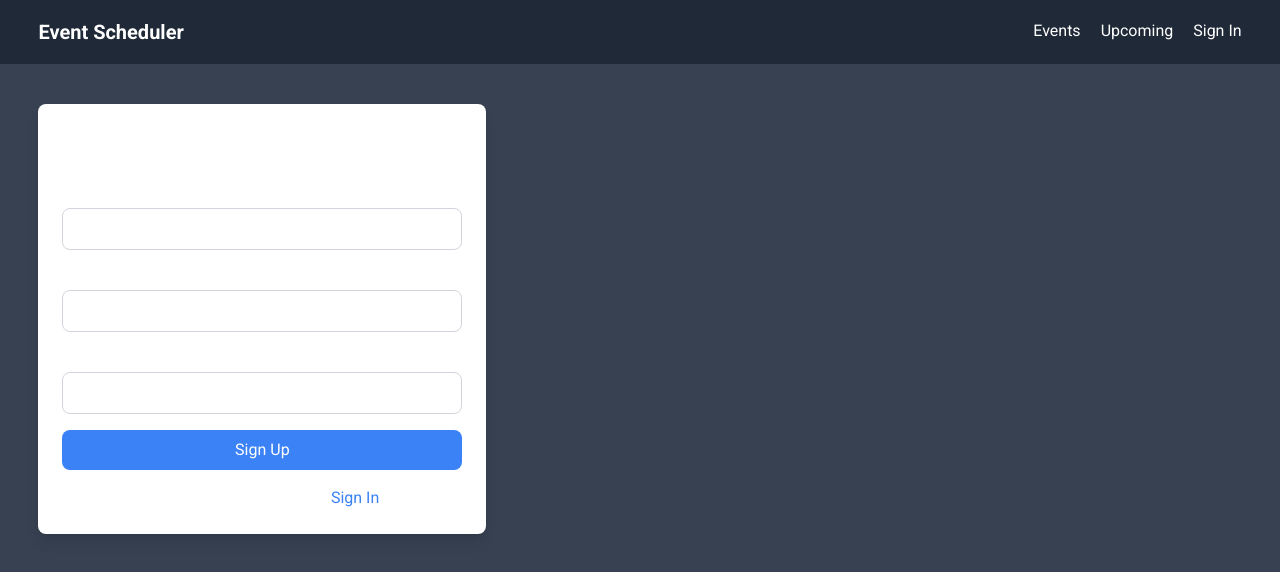
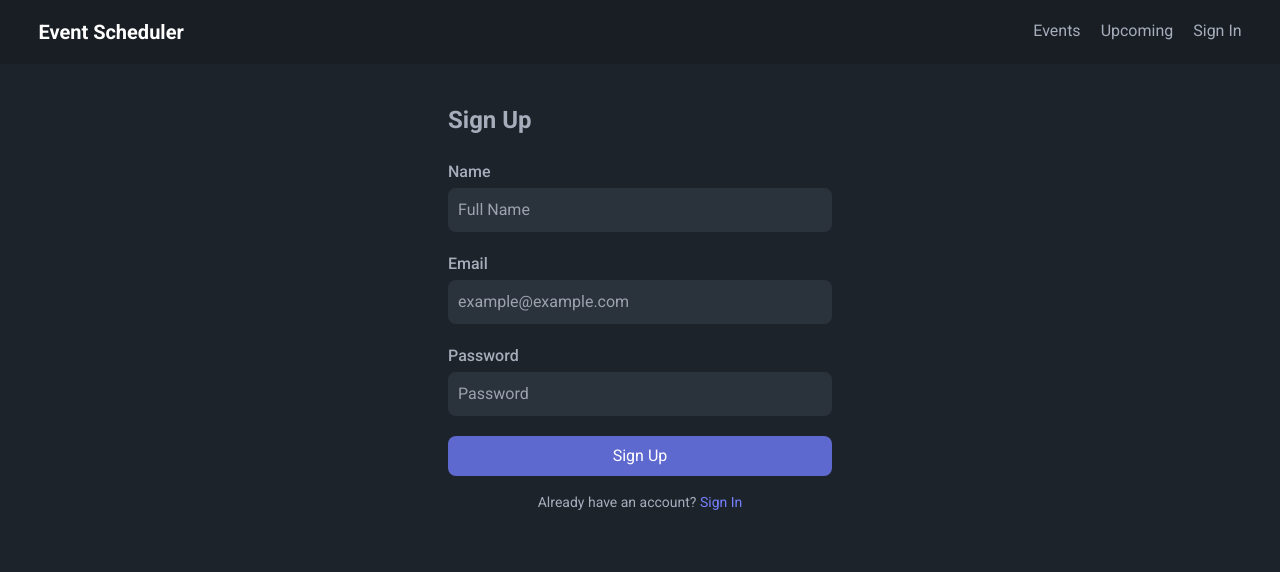
Before and after one commit to twanakhudhur/eventscheduler, a React (Vite) app: page /signup in a window 1280 px wide. Shown: the top 572 px of the page. Built offline with nearby package versions, Linux system fonts and the light colour scheme.

Commit message:
Sign Up and Sign In

```diff
--- a/src/Pages/SignInPage.jsx
+++ b/src/Pages/SignInPage.jsx
@@ -1,88 +1,138 @@
-import { useState } from 'react';
-import { Link, Navigate, useNavigate } from 'react-router-dom';
-import { useAuth } from '../context/AuthContext';
+import { useState } from "react";
+import { Link, Navigate, useNavigate } from "react-router-dom";
+import { useAuth } from "../context/AuthContext";
+import HTTP from "../lib/HTTP";
 
 const SignInPage = () => {
-  const { token } = useAuth();
+  const { token, handleLogin } = useAuth();
+  const navigate = useNavigate();
 
   if (token) {
     return <Navigate to="/" />;
   }
-  const [email, setEmail] = useState('');
-  const [password, setPassword] = useState('');
-  const [error, setError] = useState(null);
-  const navigate = useNavigate();
+
+  const [formValues, setFormValues] = useState({ email: "", password: "" });
+  const [errors, setErrors] = useState({});
+  const [loading, setLoading] = useState(false);
+
+  const handleChange = (e) => {
+    const { name, value } = e.target;
+    setFormValues((prevValues) => ({
+      ...prevValues,
+      [name]: value,
+    }));
+  };
+
+  const validateForm = () => {
+    const newErrors = {};
+    if (!formValues.email.trim()) newErrors.email = "Email is required.";
+    else {
+      const emailPattern = /^[a-zA-Z0-9._-]+@[a-zA-Z0-9.-]+\.[a-zA-Z]{2,6}$/;
+      if (!emailPattern.test(formValues.email)) {
+        newErrors.email = "Please enter a valid email address.";
+      }
+    }
+
+    if (!formValues.password.trim())
+      newErrors.password = "Password is required.";
+    else if (formValues.password.length < 8) {
+      newErrors.password = "Password must be at least 8 characters long.";
+    }
+
+    return newErrors;
+  };
 
   const handleSubmit = async (e) => {
     e.preventDefault();
 
-    // Reset any previous errors
-    setError(null);
+    const validationErrors = validateForm();
+    if (Object.keys(validationErrors).length > 0) {
+      setErrors(validationErrors);
+      return;
+    }
+
+    setLoading(true);
+    setErrors({});
 
     try {
-      const response = await fetch('/api/login', {
-        method: 'POST',
-        headers: {
-          'Content-Type': 'application/json',
-        },
-        body: JSON.stringify({ email, password }),
+      const data = await HTTP("/auth/login", {
+        method: "POST",
+        body: JSON.stringify(formValues),
       });
 
-      const data = await response.json();
-
-      if (!response.ok) {
-        throw new Error(data.message || 'Something went wrong');
+      if (data.error) {
+        throw new Error(data.error);
       }
 
+      handleLogin(data.token, data.user);
 
-      localStorage.setItem('apiToken', data.token);
-
-
-      navigate('/');
+      navigate("/");
     } catch (error) {
-      setError(error.message);
+      setErrors({ api: error.message });
+    } finally {
+      setLoading(false);
     }
   };
 
   return (
-    <div>
-      <div className="bg-white p-6 rounded-lg shadow-lg w-full max-w-md">
-        <h2 className="text-2xl font-bold text-center mb-6">Sign In</h2>
-        {error && <p className="text-red-500 text-center mb-4">{error}</p>}
+    <div className="mx-auto max-w-96">
+      <h2 className="text-2xl font-bold mb-6">Sign In</h2>
 
-        <form onSubmit={handleSubmit} className="space-y-4">
-          <div>
-            <label htmlFor="email" className="block font-medium">Email</label>
+      {errors.api && (
+        <p className="text-red-500 text-xs text-center mb-4">{errors.api}</p>
+      )}
+
+      <form onSubmit={handleSubmit} className="space-y-5">
+        <div className="space-y-1">
+          <label htmlFor="email" className="block font-medium">
+            Email
+          </label>
           <input
             id="email"
-              type="email"
-              value={email}
-              onChange={(e) => setEmail(e.target.value)}
-              className="w-full p-2 border border-gray-300 rounded-lg"
-              required
+            name="email"
+            value={formValues.email}
+            onChange={handleChange}
+            className="w-full p-2.5 text-white rounded-lg bg-neutral outline-none focus:ring-2 focus:ring-neutral-content"
+            placeholder="example@example.com"
           />
+          {errors.email && (
+            <p className="text-red-500 text-xs">{errors.email}</p>
+          )}
         </div>
-          <div>
-            <label htmlFor="password" className="block font-medium">Password</label>
+
+        <div className="space-y-1">
+          <label htmlFor="password" className="block font-medium">
+            Password
+          </label>
           <input
             id="password"
+            name="password"
             type="password"
-              value={password}
-              onChange={(e) => setPassword(e.target.value)}
-              className="w-full p-2 border border-gray-300 rounded-lg"
-              required
+            value={formValues.password}
+            onChange={handleChange}
+            className="w-full p-2.5 text-white rounded-lg bg-neutral outline-none focus:ring-2 focus:ring-neutral-content"
+            placeholder="Password"
           />
+          {errors.password && (
+            <p className="text-red-500 text-xs">{errors.password}</p>
+          )}
         </div>
 
-          <button type="submit" className="w-full bg-blue-500 text-white py-2 rounded-lg">
-            Sign In
+        <button
+          type="submit"
+          className="w-full bg-primary text-white py-2 rounded-lg bg-opacity-75 hover:bg-opacity-100"
+          disabled={loading}
+        >
+          {loading ? "Signing In..." : "Sign In"}
         </button>
       </form>
 
-        <p className="text-center mt-4">
-          Don't have an account? <Link to="/signup" className="text-blue-500">Sign Up</Link>
+      <p className="text-center mt-4 text-sm">
+        Don't have an account?{" "}
+        <Link to="/signup" className="text-primary">
+          Sign Up
+        </Link>
       </p>
-      </div>
     </div>
   );
 };
--- a/src/Pages/SignUpPage.jsx
+++ b/src/Pages/SignUpPage.jsx
@@ -1,114 +1,163 @@
 import { useState } from "react";
 import { Link, Navigate, useNavigate } from "react-router-dom";
 import { useAuth } from "../context/AuthContext";
+import HTTP from "../lib/HTTP";
 
 const SignUpPage = () => {
   const { token } = useAuth();
+  const navigate = useNavigate();
 
   if (token) {
     return <Navigate to="/" />;
   }
-  const [email, setEmail] = useState("");
-  const [password, setPassword] = useState("");
-  const [name, setName] = useState("");
-  const [error, setError] = useState(null);
+
+  const [formValues, setFormValues] = useState({
+    name: "",
+    email: "",
+    password: "",
+  });
+
+  const [errors, setErrors] = useState({});
   const [loading, setLoading] = useState(false);
-  const navigate = useNavigate();
+
+  const handleChange = (e) => {
+    const { name, value } = e.target;
+    setFormValues((prevValues) => ({
+      ...prevValues,
+      [name]: value,
+    }));
+  };
+
+  const validateForm = () => {
+    const newErrors = {};
+    if (!formValues.name.trim()) newErrors.name = "Name is required.";
+    if (!formValues.email.trim()) newErrors.email = "Email is required.";
+    else {
+      const emailPattern = /^[a-zA-Z0-9._-]+@[a-zA-Z0-9.-]+\.[a-zA-Z]{2,6}$/;
+      if (!emailPattern.test(formValues.email)) {
+        newErrors.email = "Please enter a valid email address.";
+      }
+    }
+
+    if (!formValues.password.trim())
+      newErrors.password = "Password is required.";
+    else if (formValues.password.length < 8) {
+      newErrors.password = "Password must be at least 8 characters long.";
+    }
+
+    return newErrors;
+  };
 
   const handleSubmit = async (e) => {
     e.preventDefault();
-    setError(null);
+    setErrors({});
+
+    const validationErrors = validateForm();
+    if (Object.keys(validationErrors).length > 0) {
+      setErrors(validationErrors);
+      return;
+    }
+
     setLoading(true);
 
     try {
-      const response = await fetch(
-        "https://api.openai.com/v1/chat/completions",
-        {
+      const response = await HTTP("/users", {
         method: "POST",
-          headers: {
-            "Content-Type": "application/json",
-          },
-          body: JSON.stringify({ name, email, password }),
+        body: JSON.stringify(formValues),
+      });
+      console.log(response);
+
+      if (response.error) {
+        throw new Error(response.error);
+      } else {
+        navigate("/signin");
       }
-      );
-
-      const data = await response.json();
-
-      if (!response.ok) {
-        throw new Error(data.message || "Registration failed");
-      }
-
-      navigate("/signin");
     } catch (error) {
-      setError(error.message);
+      setErrors({ api: error.message });
     } finally {
       setLoading(false);
     }
   };
 
   return (
-    <div>
-      <div className="bg-white p-6 rounded-lg shadow-lg w-full max-w-md">
-        <h2 className="text-2xl font-bold text-center mb-6">Sign Up</h2>
-        {error && <p className="text-red-500 text-center mb-4">{error}</p>}
+    <div className="mx-auto max-w-96 ">
+      <h2 className="text-2xl font-bold mb-6">Sign Up</h2>
 
-        <form onSubmit={handleSubmit} className="space-y-4">
-          <div>
+      {errors.api && (
+        <p className="text-red-500 text-xs text-center mb-4">{errors.api}</p>
+      )}
+
+      <form onSubmit={handleSubmit} className="space-y-5">
+        <div className="space-y-1">
           <label htmlFor="name" className="block font-medium">
             Name
           </label>
           <input
             id="name"
+            name="name"
             type="text"
-              value={name}
-              onChange={(e) => setName(e.target.value)}
-              className="w-full p-2 border border-gray-300 rounded-lg"
+            value={formValues.name}
+            onChange={handleChange}
+            className="w-full p-2.5 text-white rounded-lg bg-neutral outline-none focus:ring-2 focus:ring-neutral-content"
+            placeholder="Full Name"
             required
           />
+          {errors.name && <p className="text-red-500 text-xs">{errors.name}</p>}
         </div>
-          <div>
+
+        <div className="space-y-1">
           <label htmlFor="email" className="block font-medium">
             Email
           </label>
           <input
             id="email"
+            name="email"
             type="email"
-              value={email}
-              onChange={(e) => setEmail(e.target.value)}
-              className="w-full p-2 border border-gray-300 rounded-lg"
+            value={formValues.email}
+            onChange={handleChange}
+            className="w-full p-2.5 text-white rounded-lg bg-neutral outline-none focus:ring-2 focus:ring-neutral-content"
+            placeholder="example@example.com"
             required
           />
+          {errors.email && (
+            <p className="text-red-500 text-xs">{errors.email}</p>
+          )}
         </div>
-          <div>
+
+        <div className="space-y-1">
           <label htmlFor="password" className="block font-medium">
             Password
           </label>
           <input
             id="password"
+            name="password"
             type="password"
-              value={password}
-              onChange={(e) => setPassword(e.target.value)}
-              className="w-full p-2 border border-gray-300 rounded-lg"
+            value={formValues.password}
+            onChange={handleChange}
+            className="w-full p-2.5 text-white rounded-lg bg-neutral outline-none focus:ring-2 focus:ring-neutral-content"
+            placeholder="Password"
             required
           />
+          {errors.password && (
+            <p className="text-red-500 text-xs">{errors.password}</p>
+          )}
         </div>
 
         <button
           type="submit"
-            className="w-full bg-blue-500 text-white py-2 rounded-lg"
+          className="w-full bg-primary text-white py-2 rounded-lg bg-opacity-75 hover:bg-opacity-100"
           disabled={loading}
         >
           {loading ? "Signing Up..." : "Sign Up"}
         </button>
       </form>
 
-        <p className="text-center mt-4">
+      <p className="text-center mt-4 text-sm">
         Already have an account?{" "}
-          <Link to="/signin" className="text-blue-500">
+        <Link to="/signin" className="text-primary">
           Sign In
         </Link>
       </p>
-      </div>
     </div>
   );
 };
--- a/src/components/Navbar.jsx
+++ b/src/components/Navbar.jsx
@@ -21,7 +21,7 @@ export const Navbar = () => {
     <div className="drawer">
       <input id="sidebar" type="checkbox" className="drawer-toggle" />
       <div className="drawer-content flex flex-col">
-        <div className="navbar px-[3%] h-16 bg-gray-800 text-white">
+        <div className="navbar px-[3%] h-16 bg-base-200 text-neutral-content">
           <div className="flex-none lg:hidden">
             <label
               htmlFor="sidebar"
@@ -44,7 +44,7 @@ export const Navbar = () => {
               </svg>
             </label>
           </div>
-          <Link to={"/"} className="flex-1 text-xl font-semibold">
+          <Link to={"/"} className="flex-1 text-xl text-white font-semibold">
             Event Scheduler
           </Link>
           <div className="hidden lg:flex space-x-5">
@@ -55,9 +55,9 @@ export const Navbar = () => {
                   key={link.to}
                   to={link.to}
                   className={({ isActive }) =>
-                    `hover:text-gray-200 border-b-2 py-1 ${
+                    `hover:text-white border-b-2 py-1 ${
                       isActive
-                        ? "border-white hover:border-gray-200"
+                        ? "text-white border-white"
                         : "border-transparent"
                     }`
                   }
@@ -77,10 +77,8 @@ export const Navbar = () => {
               <NavLink
                 to="/signin"
                 className={({ isActive }) =>
-                  `hover:text-gray-400 border-b-2 py-1 ${
-                    isActive
-                      ? "border-white hover:border-gray-400"
-                      : "border-transparent"
+                  `hover:text-white border-b-2 py-1 ${
+                    isActive ? "text-white border-white" : "border-transparent"
                   }`
                 }
               >
--- a/src/layouts/RootLayout.jsx
+++ b/src/layouts/RootLayout.jsx
@@ -6,7 +6,7 @@ export default function RootLayout() {
   return (
     <div className="h-screen">
       <Navbar />
-      <div className=" h-[calc(100vh-4rem)] overflow-y-auto text-white bg-gray-700 px-[3%] py-10">
+      <div className=" h-[calc(100vh-4rem)] overflow-y-auto  text-base-content bg-base-100 px-[3%] py-10">
         <Outlet />
       </div>
     </div>
--- /dev/null
+++ b/src/lib/HTTP.js
@@ -0,0 +1,26 @@
+const HTTP = async (endpoint, options = {}) => {
+  const url = `http://localhost:3001/api${endpoint}`;
+
+  const token = localStorage.getItem("token");
+
+  const defaultOptions = {
+    headers: {
+      "Content-Type": "application/json",
+      ...(token && { Authorization: `Bearer ${token}` }),
+    },
+  };
+
+  const finalOptions = { ...defaultOptions, ...options };
+
+  try {
+    const response = await fetch(url, finalOptions);
+
+    const data = await response.json();
+    return data;
+  } catch (error) {
+    console.error("API request failed", error);
+    throw error;
+  }
+};
+
+export default HTTP;
--- a/tailwind.config.js
+++ b/tailwind.config.js
@@ -6,4 +6,7 @@ export default {
     extend: {},
   },
   plugins: [daisyui],
+  daisyui: {
+    themes: ["dark"],
+  },
 };
```
Also changed, not shown: src/components/Sidebar.jsx (+8 -6 lines). Lines whose indentation alone changed are shown as unchanged.
